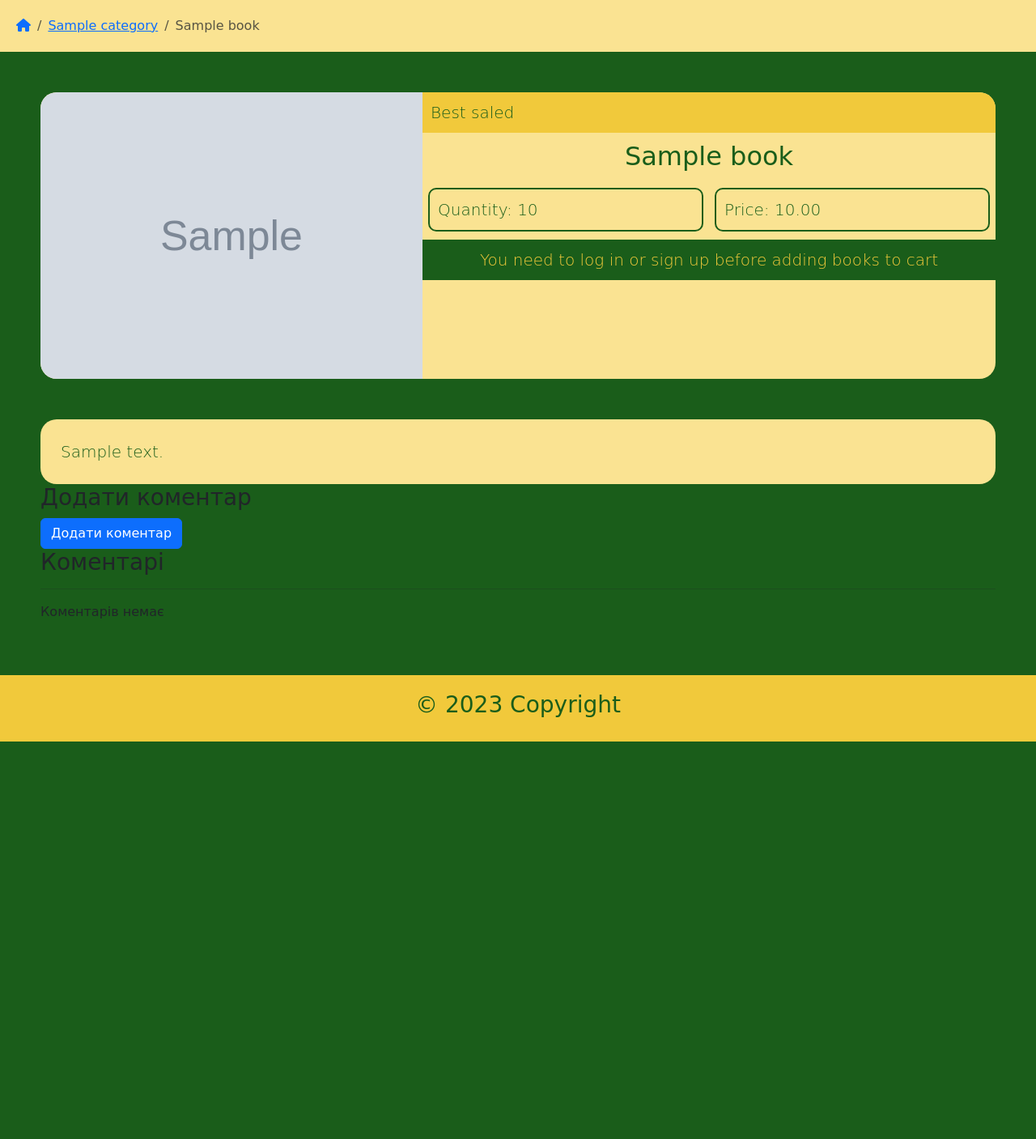
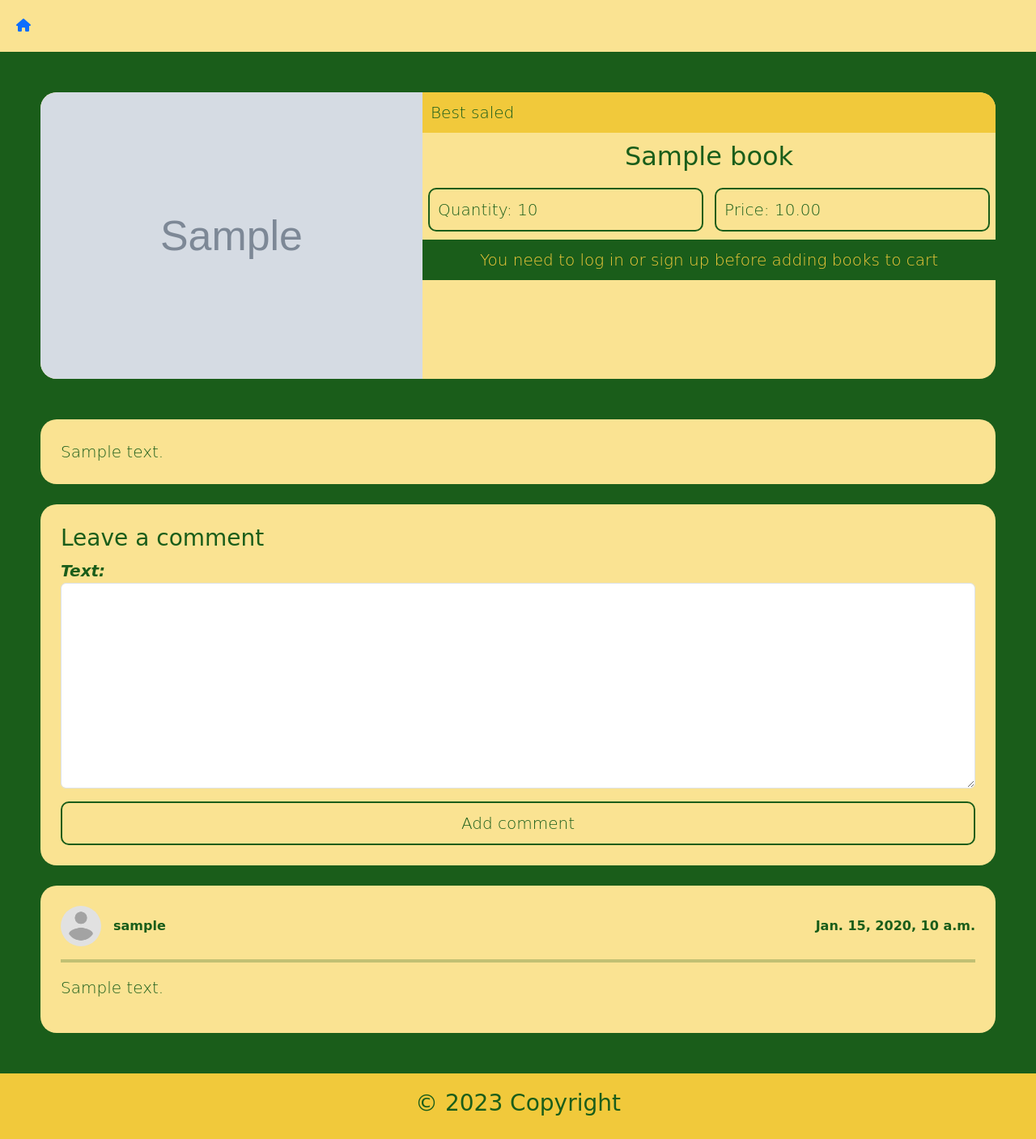
Before and after one commit to KatePril/BookStore, a Django app: a page that uses templates/base.html in a window 1280 px wide. Shown: the part 91-1498 px from the top of the page at 81% size. Before the commit the page ends 1007 px from the top, so only its background shows below. Run offline with Django 4.2, Linux system fonts and the light colour scheme; tables that the repository leaves empty hold one stand-in row (values such as "Sample post"); grey boxes marked "Sample" are stand-in pictures; some libraries are stand-ins or nearby versions.

Commit message:
Add comments to detail blog

```diff
--- a/comments/forms.py
+++ b/comments/forms.py
@@ -4,7 +4,15 @@ from .models import CommentBook
 class CommentBookForm(forms.ModelForm):
     class Meta:
         model = CommentBook
-        fields = ('text')
+        fields = ('text',)
         widgets = {
             'text': forms.Textarea(attrs={'class': 'form-control'})
         }
+
+    def save(self, user, book, commit=True):
+        comment = super().save(commit=False)
+        comment.user = user
+        comment.book = book
+        if commit:
+            comment.save()
+        return comment
--- a/comments/models.py
+++ b/comments/models.py
@@ -5,9 +5,9 @@ from django.contrib.auth import get_user_model
 # Create your models here.
 class CommentBook(models.Model):
     book = models.ForeignKey(Book, on_delete=models.CASCADE, related_name='commentsBook')
-    user = models.ForeignKey(get_user_model(), on_delete=models.CASCADE)
+    user = models.ForeignKey(get_user_model(), on_delete=models.CASCADE, related_name='commentsBook')
     text = models.TextField()
-    created_at = models.DateTimeField(auto_now_add=True, related_name='commentsBook')
+    created_at = models.DateTimeField(auto_now_add=True)
 
     def __str__(self):
         return f'{self.book.name} - {self.text}'
--- a/config/settings.py
+++ b/config/settings.py
@@ -50,6 +50,7 @@ INSTALLED_APPS = [
     'shop.apps.ShopConfig',
     'users.apps.UsersConfig',
     'cart.apps.CartConfig',
+    'comments.apps.CommentsConfig',
 ]
 
 MIDDLEWARE = [
--- a/shop/views.py
+++ b/shop/views.py
@@ -5,6 +5,9 @@ from django.urls import reverse
 from config.settings import PAGE_NAMES
 from .models import Category, Book, Image
 from main.mixins import ListViewBreadCrumbMixin, DetailViewBreadcrumbsMixin
+
+from comments.forms import CommentBook
+from comments.forms import CommentBookForm
 # Create your views here.
 
 class CatalogIndexView(ListViewBreadCrumbMixin):
@@ -30,8 +33,6 @@ class BookByCategory(ListViewBreadCrumbMixin):
     category = None
     categories = Category.objects.all()
     paginate_by = 6
-
-
 
     def get_queryset(self):
         self.category = Category.objects.get(slug=self.kwargs['slug'])
@@ -64,14 +65,6 @@ class BookByCategory(ListViewBreadCrumbMixin):
         return breadcrumbs
 
 class BookDetailView(DetailViewBreadcrumbsMixin):
-    model = Book
-    template_name = 'shop/book_detail.html'
-    context_object_name = 'book'
-
-    def get_context_data(self, **kwargs):
-        context = super().get_context_data(**kwargs)
-        return context
-
     def get_breadcrumbs(self):
         breadcrumbs = {reverse('catalog'): PAGE_NAMES['catalog']}
         category = self.object.main_category()
@@ -93,6 +86,21 @@ class BookDetailView(DetailViewBreadcrumbsMixin):
         breadcrumbs.update({'current': self.object.name})
         return breadcrumbs
 
+    def get(self, request, slug):
+        form = CommentBookForm()
+        book = Book.objects.filter(slug=slug).first()
+        comments = CommentBook.objects.filter(book=book)
+        return render(request, 'shop/book_detail.html', {'form': form, 'book': book, 'comments': comments})
+
+    def post(self, request, slug):
+        book = Book.objects.filter(slug=slug).first()
+        form = CommentBookForm(request.POST, request.FILES)
+        comments = CommentBook.objects.filter(book=book)
+        if form.is_valid():
+            comment = form.save(user=request.user, book=book)
+            return redirect('book', slug=slug)
+        render(request, 'shop/book_detail.html', {'form': form, 'book': book, 'comments': comments})
+
 def user_book_list(request, pk):
     books = Book.objects.filter(owner=pk)
     return render(request, 'shop/custom_list.html', {'books': books})
--- /dev/null
+++ b/static/css/comments_style.css
@@ -0,0 +1,49 @@
+.for-photo-comment {
+    overflow: hidden;
+    border-radius: 50%;
+    width: 50px;
+    height: 50px;
+}
+
+.user-data-comment {
+    display: flex;
+    align-items: center;
+}
+
+.comment-info {
+    display: flex;
+    align-items: center;
+    justify-content: space-between;
+}
+
+.comment-info-text {
+    margin-bottom: 0;
+    margin-left: 15px;
+}
+
+.hr-comment {
+    border: var(--border-w) solid var(--main-color-one);
+    background-color: var(--main-color-one);
+}
+
+.for-comment-form {
+    margin-top: var(--padding-l);
+    padding: var(--padding-l);
+}
+
+.green-outline-button-comment {
+    padding: var(--padding-s);
+    text-decoration: none;
+    width: 100%;
+    display: flex;
+    justify-content: center;
+    align-items: center;
+    color: var(--main-color-one);
+    background-color: var(--secondary-color-two);
+    border: var(--border-w) solid var(--main-color-one);
+    border-radius: var(--border-r-s);
+}
+.green-outline-button-comment:hover {
+    color: var(--secondary-color-two);
+    background-color: var(--main-color-one);
+}
--- a/templates/base.html
+++ b/templates/base.html
@@ -17,6 +17,7 @@
     <link rel="stylesheet" href="{% static 'css/profile_style.css' %}">
     <link rel="stylesheet" href="{% static 'css/add_product_style.css' %}">
     <link rel="stylesheet" href="{% static 'css/order_style.css' %}">
+    <link rel="stylesheet" href="{% static 'css/comments_style.css' %}">
 </head>
 <body>
     <header>
--- /dev/null
+++ b/templates/shop/blocks/add_comment_form.html
@@ -0,0 +1,8 @@
+<div class="block-content for-comment-form">
+    <h3>Leave a comment</h3>
+    <form method="post">
+        {% csrf_token %}
+        {{form.as_p}}
+        <input class="lead green-outline-button-comment" type="submit" value="Add comment">
+    </form>
+</div>
--- /dev/null
+++ b/templates/shop/blocks/comment.html
@@ -0,0 +1,18 @@
+{% load static %}
+<div class="block-content" style="padding: var(--padding-l); margin-top: var(--padding-l);">
+    <div class="comment-info">
+        <div class="user-data-comment">
+            <div class="for-photo-comment">
+                {% if user.image %}
+                    <img src="{{user.image.url}}" alt="Admin" class="profile-photo" width="150" >
+                {% else %}
+                    <img src="{% static 'img/avatar.png' %}"  style="width:100%;">
+                {% endif %}
+            </div>
+            <p class="comment-info-text"><strong>{{comment.user.username}}</strong></p>
+        </div>
+        <p class="comment-info-text"><strong>{{comment.created_at}}</strong></p>
+    </div>
+    <hr class="hr-comment">
+    <p class="lead">{{comment.text}}</p>
+</div>
--- a/templates/shop/book_detail.html
+++ b/templates/shop/book_detail.html
@@ -74,21 +74,12 @@
             {% endif %}
         {% endfor %}
     </div>
-    <h3>Додати коментар</h3>
-    <form method="post">
-        {% csrf_token %}
-        {{form.as_p}}
-        <input class="btn btn-primary" type="submit" value="Додати коментар">
-    </form>
-
-    <h3>Коментарі</h3>
-    <hr>
-    {% for comment in article.comments.all %}
-        <p>{{comment.content}}</p>
-        <p><strong>Ім'я:</strong> {{comment.name}}</p>
-        <p><strong>Дата публикації:</strong> {{comment.created_at}}</p>
-        <hr>
+    {% include 'shop/blocks/add_comment_form.html' %}
+    {% for comment in comments %}
+        {% include 'shop/blocks/comment.html' %}
     {% empty %}
-        <p>Коментарів немає</p>
+        <div class="block-content" style="padding: var(--padding-l);">
+            <p class="lead">No comments here yet</p>
+        </div>
     {% endfor %}
 {% endblock %}
```
Also changed, not shown: comments/migrations/0001_initial.py (added).
